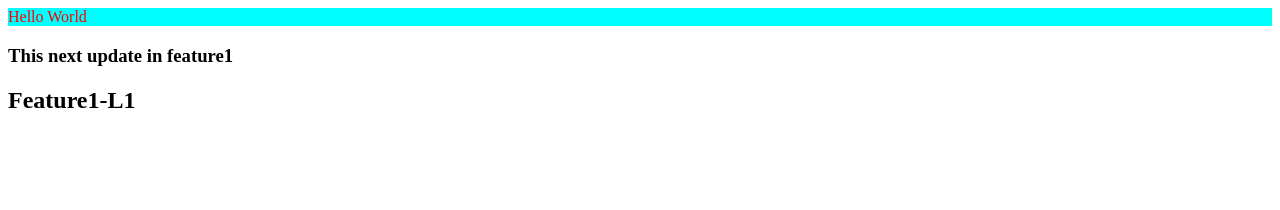
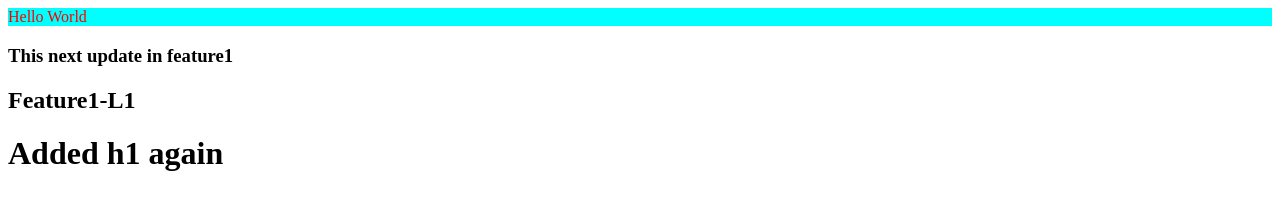
Before and after one commit to praneetharabu/localrepo, a plain HTML site: page index.html in a window 1280 px wide. Drawn offline with Linux system fonts and the light colour scheme.

Commit message:
h1 added again

```diff
--- a/index.html
+++ b/index.html
@@ -5,3 +5,4 @@
 <h3>This next update in feature1</h3>
 
 <h2>Feature1-L1</h2>
+<h1> Added h1 again</h1>
```
